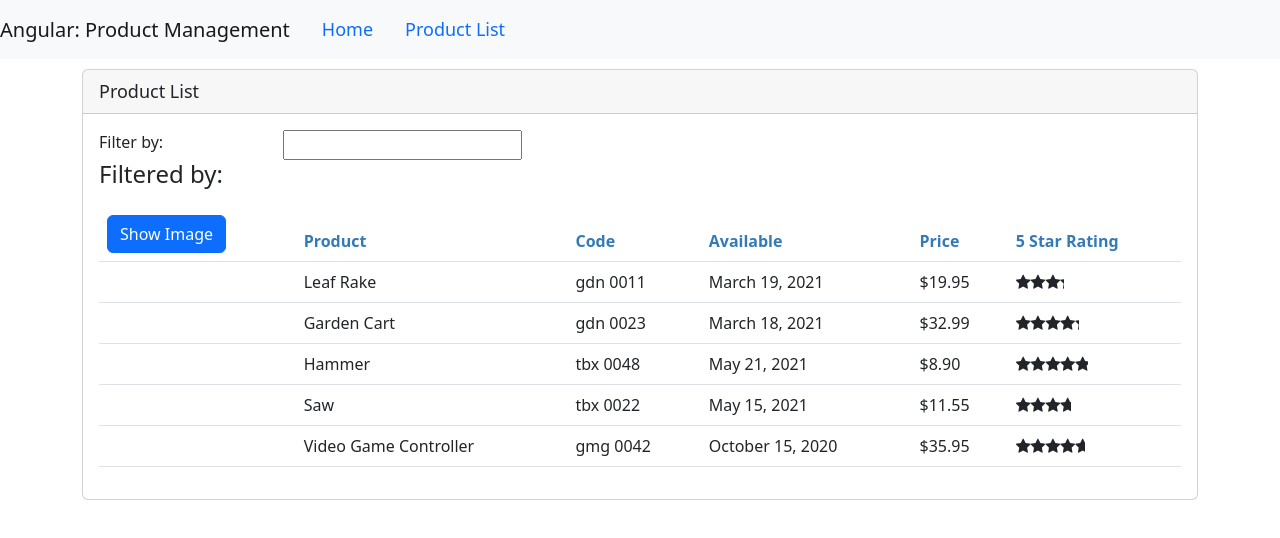
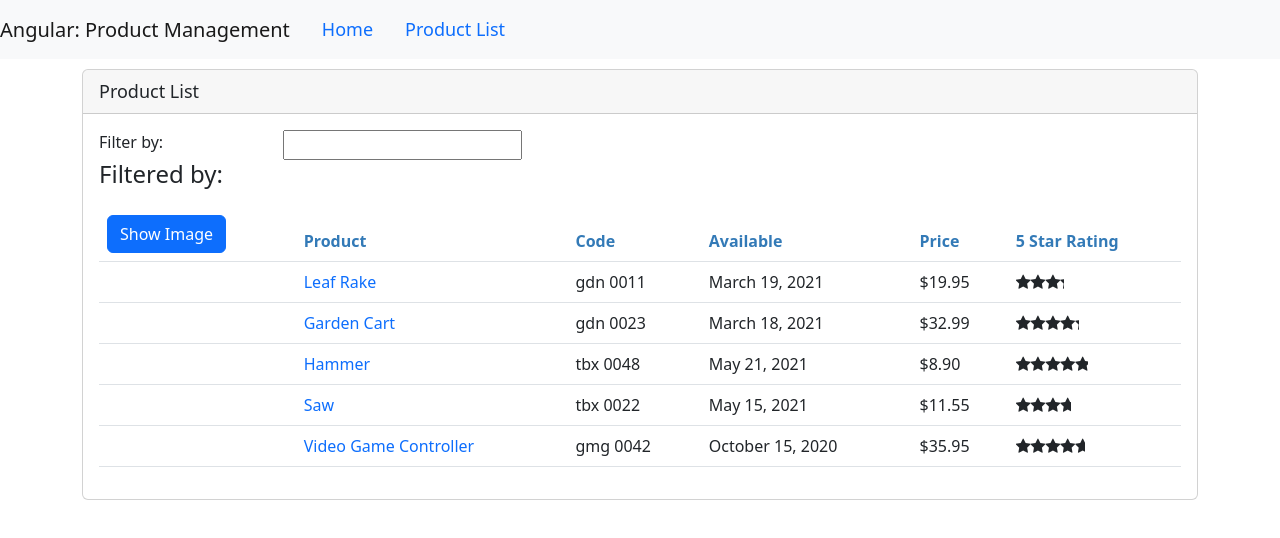
Before and after one commit to ginaz5/angular_getting_started, an Angular app: page /products in a window 1280 px wide. Shown: the top 538 px of the page. Built offline with nearby package versions, Linux system fonts and the light colour scheme.

Commit message:
use snapshot to pass route parameter

```diff
--- a/src/app/products/product-detail.component.ts
+++ b/src/app/products/product-detail.component.ts
@@ -1,4 +1,5 @@
 import { Component, OnInit } from '@angular/core';
+import {ActivatedRoute} from "@angular/router";
 
 @Component({
   selector: 'pm-product-detail',
@@ -8,9 +9,11 @@
 export class ProductDetailComponent implements OnInit {
   pageTitle: string = 'Product Detail';
 
-  constructor() { }
+  constructor(private route: ActivatedRoute) { }
 
   ngOnInit(): void {
+    const id = Number(this.route.snapshot.paramMap.get('id'));
+    this.pageTitle += `: ${id}`;
   }
 
 }
--- a/src/app/products/products-list.component.html
+++ b/src/app/products/products-list.component.html
@@ -42,7 +42,11 @@
                   [style.width.px]='imageWidth'
                   [style.margin.px]='imageMargin'>
             </td>
-            <td>{{ product.productName }}</td>
+            <td>
+              <a [routerLink]="['/products', product.productId]">
+                {{ product.productName }}
+              </a>
+            </td>
             <td>{{ product.productCode | lowercase | convertToSpaces:'-' }}</td>
             <td>{{ product.releaseDate }}</td>
             <td>{{ product.price | currency: 'USD':'symbol':'1.2-2' }}</td>
```
